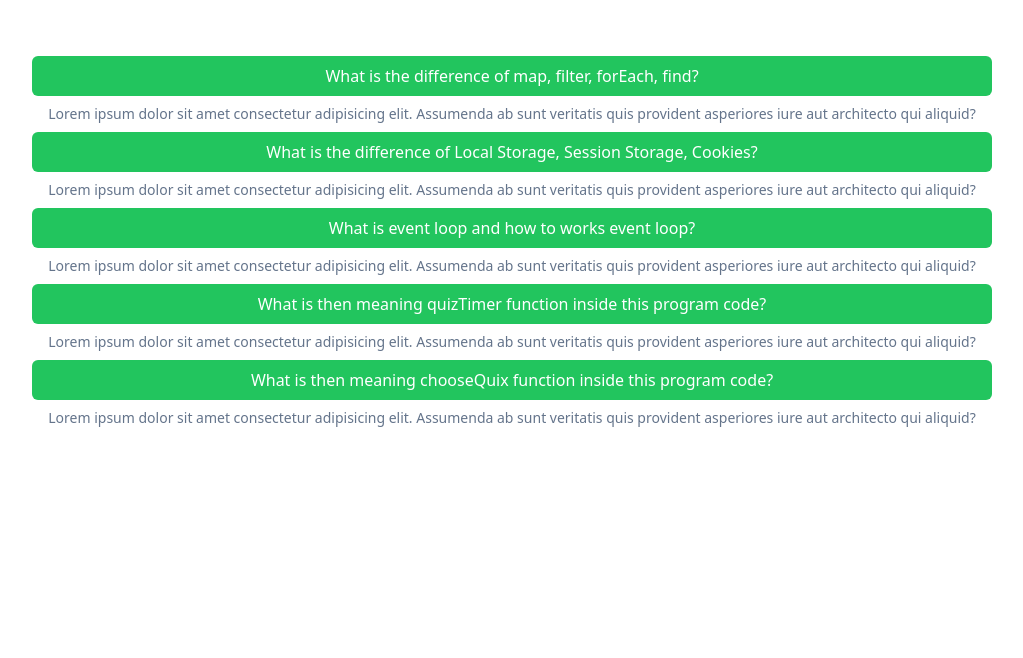
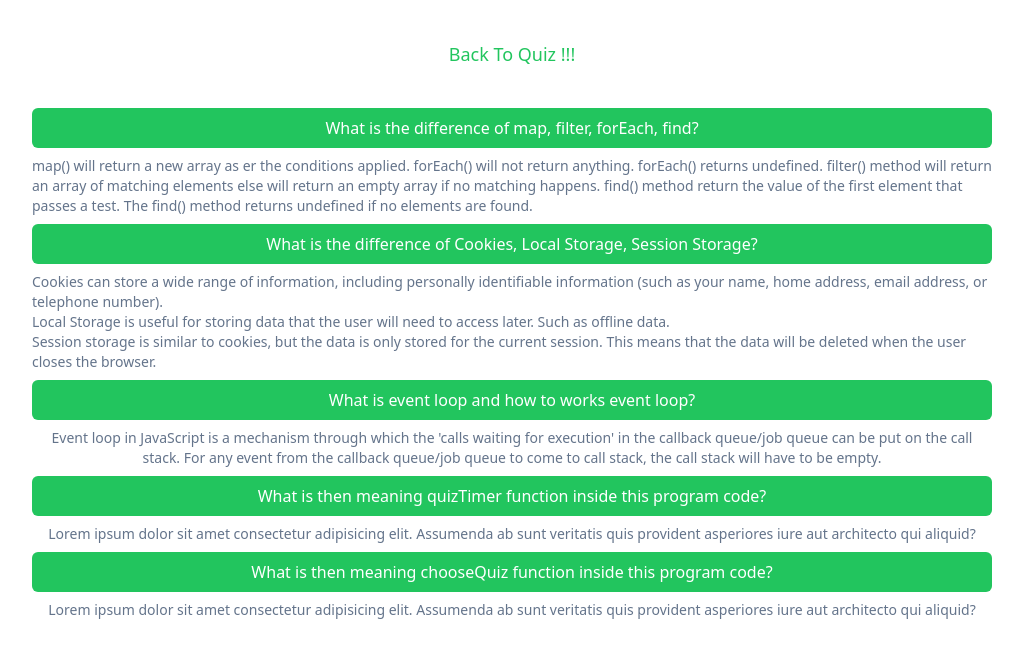
Before and after one commit to aminulify/quiz-practise-application, a plain HTML site: page blog.html in a window 1280 px wide. Shown: the whole page, without its empty margins (128-1151 px from the left). Drawn offline with nearby package versions, Linux system fonts and the light colour scheme.

Commit message:
fixed all operations

```diff
--- a/blog.html
+++ b/blog.html
@@ -37,20 +37,28 @@
     </script>
     </head>
 <body>
-    <main class="w-3/4 my-14 mx-auto">
+    <header class="text-center mt-10">
+      <a href="index.html" class="font-medium text-green-500 hover:text-green-600 text-lg hover:border-b-2 hover:border-green-600 duration-75 ease-linear">Back To Quiz !!!</a>
+    </header>
+    <main class="w-3/4 my-10 mx-auto">
         <h2 class="font-medium text-md text-center text-white p-2 bg-green-500 rounded-md">What is the difference of map, filter, forEach, find?</h2>
-        <p class="text-slate-500 text-sm py-2 text-center">Lorem ipsum dolor sit amet consectetur adipisicing elit. Assumenda ab sunt veritatis quis provident asperiores iure aut architecto qui aliquid?</p>
+        <p class="text-slate-500 text-sm py-2"><span class="font-medium">map()</span> will return a new array as er the conditions applied.
+          <span class="font-medium">forEach()</span> will not return anything. <span class="font-medium">forEach()</span> returns undefined.
+          <span class="font-medium">filter()</span> method will return an array of matching elements else will return an empty array if no matching happens.
+        <span class="font-medium">find()</span> method return the value of the first element that passes a test. The <span class="font-medium">find()</span> method returns undefined if no elements are found.
+        </p>
 
-        <h2 class="font-medium text-md text-center text-white py-2 bg-green-500 rounded-md">What is the difference of Local Storage, Session Storage, Cookies?</h2>
-        <p class="text-slate-500 text-sm py-2 text-center">Lorem ipsum dolor sit amet consectetur adipisicing elit. Assumenda ab sunt veritatis quis provident asperiores iure aut architecto qui aliquid?</p>
+        <h2 class="font-medium text-md text-center text-white py-2 bg-green-500 rounded-md">What is the difference of Cookies, Local Storage, Session Storage?</h2>
+        <p class="text-slate-500 text-sm py-2">Cookies can store a wide range of information, including personally identifiable information (such as your name, home address, email address, or telephone number). <br>
+        Local Storage is useful for storing data that the user will need to access later. Such as offline data.<br>Session storage is similar to cookies, but the data is only stored for the current session. This means that the data will be deleted when the user closes the  browser.</p>
 
         <h2 class="font-medium text-md text-center text-white py-2 bg-green-500 rounded-md">What is event loop and how to works event loop?</h2>
-        <p class="text-slate-500 text-sm py-2 text-center">Lorem ipsum dolor sit amet consectetur adipisicing elit. Assumenda ab sunt veritatis quis provident asperiores iure aut architecto qui aliquid?</p>
+        <p class="text-slate-500 text-sm py-2 text-center">Event loop in JavaScript is a mechanism through which the 'calls waiting for execution' in the callback queue/job queue can be put on the call stack. For any event from the callback queue/job queue to come to call stack, the call stack will have to be empty.</p>
 
         <h2 class="font-medium text-md text-center text-white py-2 bg-green-500 rounded-md">What is then meaning quizTimer function inside this program code?</h2>
         <p class="text-slate-500 text-sm py-2 text-center">Lorem ipsum dolor sit amet consectetur adipisicing elit. Assumenda ab sunt veritatis quis provident asperiores iure aut architecto qui aliquid?</p>
 
-        <h2 class="font-medium text-md text-center text-white py-2 bg-green-500 rounded-md">What is then meaning chooseQuix function inside this program code?</h2>
+        <h2 class="font-medium text-md text-center text-white py-2 bg-green-500 rounded-md">What is then meaning chooseQuiz function inside this program code?</h2>
         <p class="text-slate-500 text-sm py-2 text-center">Lorem ipsum dolor sit amet consectetur adipisicing elit. Assumenda ab sunt veritatis quis provident asperiores iure aut architecto qui aliquid?</p>
     </main>
 </body>
--- a/index.js
+++ b/index.js
@@ -112,19 +112,18 @@ document.querySelector("#submit").addEventListener("click", () => {
   }
 
   // data setting on local storage and getting data from local storage
-  let storage = JSON.parse(localStorage.getItem("result"));
+  let storage = JSON.parse(localStorage.getItem("results"));
   if (storage) {
     localStorage.setItem(
       "results",
-      JSON.stringify([
-        ...storage,
-        {
+      JSON.stringify([...storage,{
           marks: totalMark,
           examTime: timeTaken.innerText,
           status: grade.status,
         },
       ])
     );
+
   } else {
     localStorage.setItem(
       "results",
@@ -136,10 +135,12 @@ document.querySelector("#submit").addEventListener("click", () => {
         },
       ])
     );
+
   }
 
   // Right side bar/ answer section
   let x = setTimeout(() => {
+    let storageParse = JSON.parse(localStorage.getItem("results"));
     showAnswers(answers);
     displayResult.innerHTML = `<div
     class="h-[220px] w-[220px] mx-auto mt-8 flex flex-col justify-center border-2 rounded-tr-[50%] rounded-bl-[50%]"
@@ -157,9 +158,7 @@ document.querySelector("#submit").addEventListener("click", () => {
   </div>
 
   <button onclick="location.reload();" class="bg-green-600 text-white w-full py-2 rounded mt-16">Restart</button>
-  ${
-    storage
-      ? `<div class="mt-5">
+  ${ `<div class="mt-5">
       <h1 class="text-center">Previous Submissions <button class="text-blue-800 text-xs" onclick={localStorage.clear();location.reload()}>Clear History</button></h1>
     <div
     class="flex justify-between items-center border rounded p-2 my-2 shadow-sm font-medium">
@@ -167,18 +166,13 @@ document.querySelector("#submit").addEventListener("click", () => {
     <div>Grade</div>
     <div>Time</div>
     </div>
-    ${storage
-      ?.reverse()
-      ?.map(
-        (item) => `<div
+    ${storageParse?.map((item) => `<div
       class="flex justify-between items-center border rounded p-2 my-2 shadow-sm">
       <div>${item.marks}/60</div>
       <div>${item.status}</div>
       <div>${item.examTime}</div>
       </div>`
-      )
-      ?.join("")}`
-      : ""
+      )?.join(" ")}`
   }
   </div>
   `;
```
